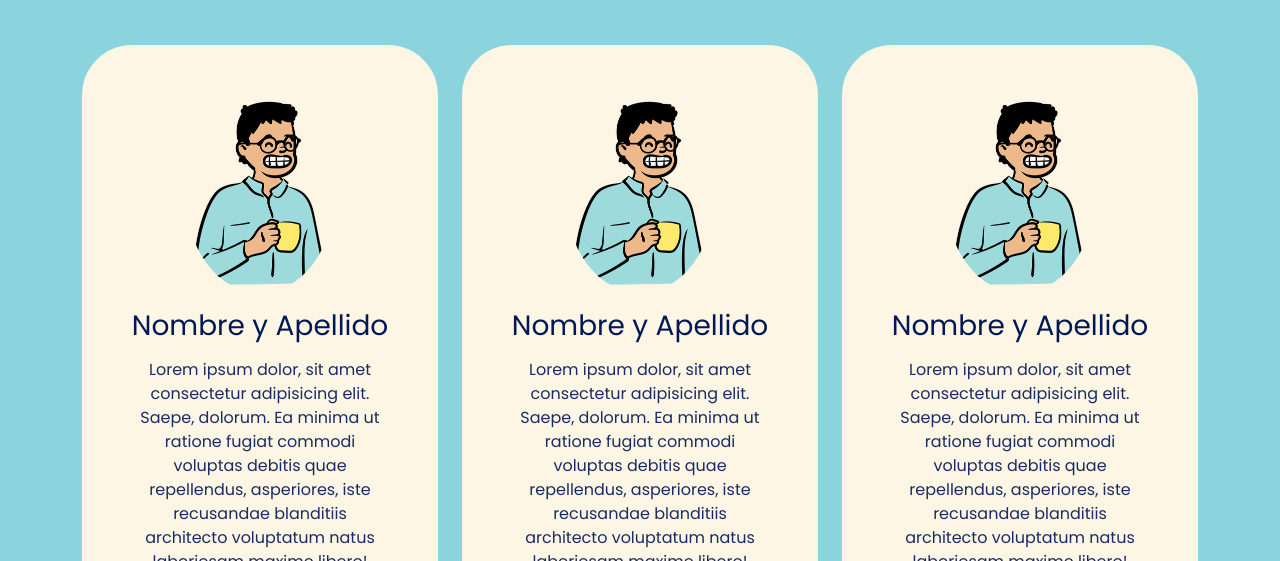
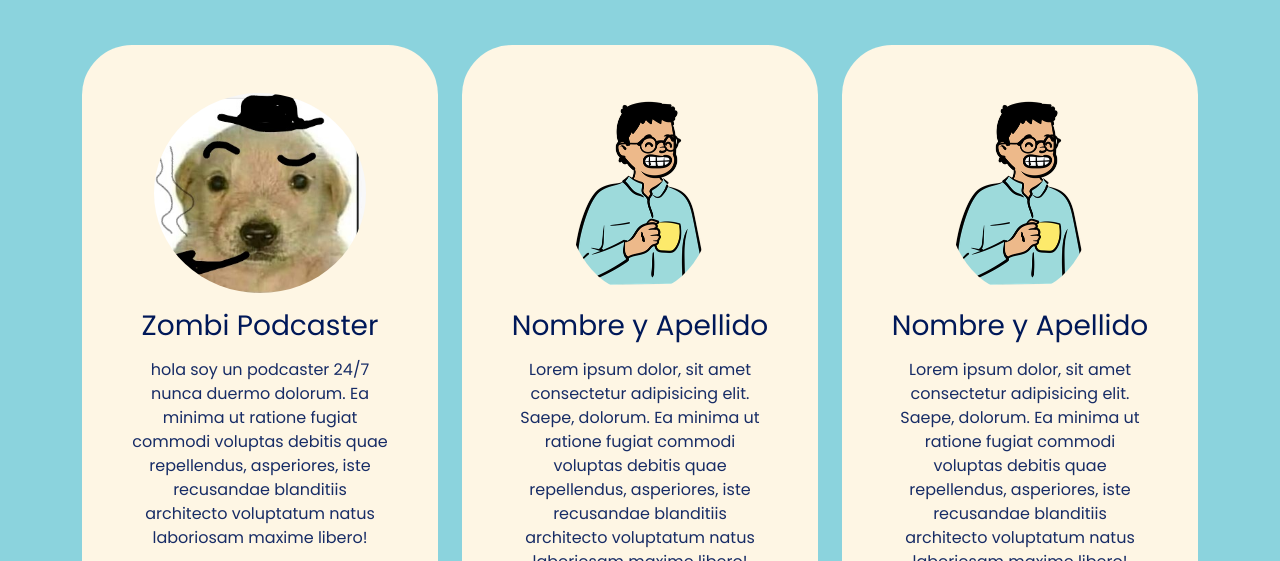
Before and after one commit to zombi64/pruebas-de-pull-request, a plain HTML site: page index.html in a window 1280 px wide. Shown: the part 1190-1751 px from the top of the page. Drawn offline with nearby package versions, Linux system fonts and the light colour scheme.

Commit message:
se agrego info en la tarjeta 1

```diff
--- a/index.html
+++ b/index.html
@@ -100,9 +100,9 @@
           <div class="col-md-6 col-lg-4 mb-3">
             <div class="card">
               <div class="card-body text-center p-5">
-                <img src="./assets/avatar.png" alt="avatar" class=" img img-fluid rounded-circle mb-3">
-                <h3 class="title card-title mb-3">Nombre y Apellido</h3>
-                <p>Lorem ipsum dolor, sit amet consectetur adipisicing elit. Saepe, dolorum. Ea minima ut ratione fugiat
+                <img src="./assets/perro_LI.jpg" alt="avatar" class=" img img-fluid rounded-circle mb-3">
+                <h3 class="title card-title mb-3">Zombi Podcaster</h3>
+                <p>hola soy un podcaster 24/7 nunca duermo dolorum. Ea minima ut ratione fugiat
                   commodi voluptas debitis quae repellendus, asperiores, iste recusandae blanditiis architecto
                   voluptatum natus laboriosam maxime libero!</p>
                 <a href="#"><i class="bi bi-twitter text-dark mx-1 lead"></i></a>
```
Also changed, not shown: assets/perro_LI.jpg (added).
